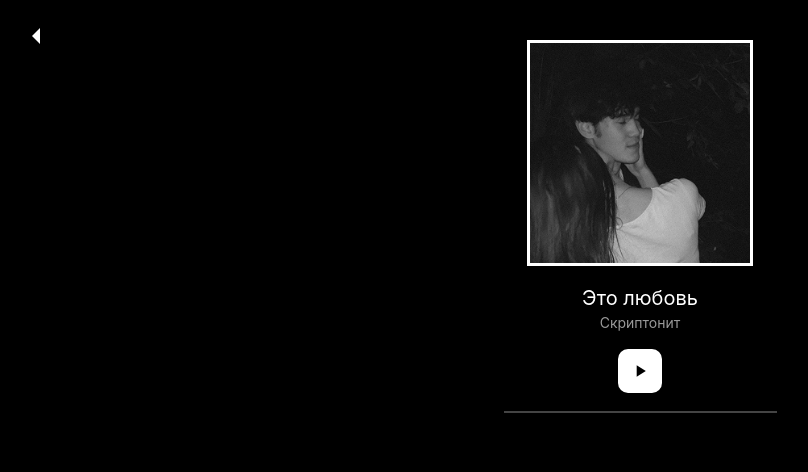
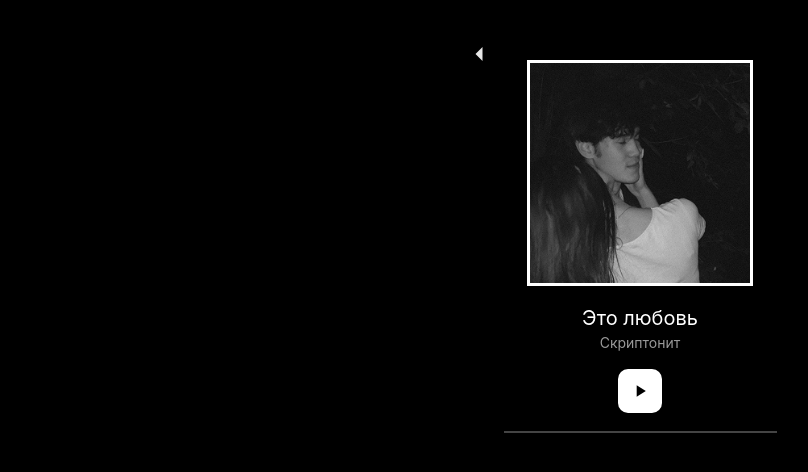
Before and after one commit to sugarontherim11/romiiiik, a plain HTML site: page vinyl.html in a window 1280 px wide. Shown: the whole page, without its empty margins (0-808 px from the left). Drawn offline with Linux system fonts and the light colour scheme.

Commit message:
Update vinyl.html

```diff
--- a/vinyl.html
+++ b/vinyl.html
@@ -37,12 +37,29 @@ video{
     z-index:1;
 }
 
+/* ===== КНОПКА НАЗАД ===== */
 
-/* ===== ВЕРХ ===== */
+.back-btn{
+    position:absolute;
+    top:40px;
+    left:20px;
+    width:28px;
+    height:28px;
+    opacity:0.9;
+    z-index:5;
+}
+
+.back-btn svg{
+    width:100%;
+    height:100%;
+    fill:white;
+}
+
+/* ===== ВЕРХНИЙ БЛОК ===== */
 
 .top{
     text-align:center;
-    margin-top:40px;
+    margin-top:60px;
     position:relative;
     z-index:2;
 }
@@ -100,30 +117,6 @@ video{
     width:0%;
 }
 
-/* ===== СТРЕЛКА НАЗАД (ПЕРЕНЕСЕНА ВВЕРХ) ===== */
-
-.back-btn{
-    position:absolute;
-    top:40px;
-    left:20px;
-    width:28px;
-    height:28px;
-    opacity:0.9;
-    z-index:10;
-}
-
-
-.back-btn{
-    position:absolute;
-    top:40px;
-    left:20px;
-    width:26px;
-    height:26px;
-    opacity:0.8;
-    z-index:10;
-}
-
-
 </style>
 </head>
 
@@ -131,19 +124,12 @@ video{
 
 <div class="screen">
 
-    <!-- Назад на страницу выбора -->
-    <a href="choose.html" style="
-position:fixed;
-top:20px;
-left:20px;
-width:32px;
-height:32px;
-z-index:9999;">
-    <svg viewBox="0 0 24 24" width="100%" height="100%" fill="white">
-        <path d="M15 18l-6-6 6-6"/>
-    </svg>
-</a>
-
+    <!-- НАЗАД -->
+    <a href="choose.html" class="back-btn">
+        <svg viewBox="0 0 24 24">
+            <path d="M15 18l-6-6 6-6"/>
+        </svg>
+    </a>
 
     <div class="top">
         <img src="cover.jpg" class="cover">
@@ -161,7 +147,7 @@ z-index:9999;">
         </div>
     </div>
 
-    <!-- Видео -->
+    <!-- ВИДЕО -->
     <video id="roseVideo" preload="auto" playsinline muted>
         <source src="rose.mp4" type="video/mp4">
     </video>
```
